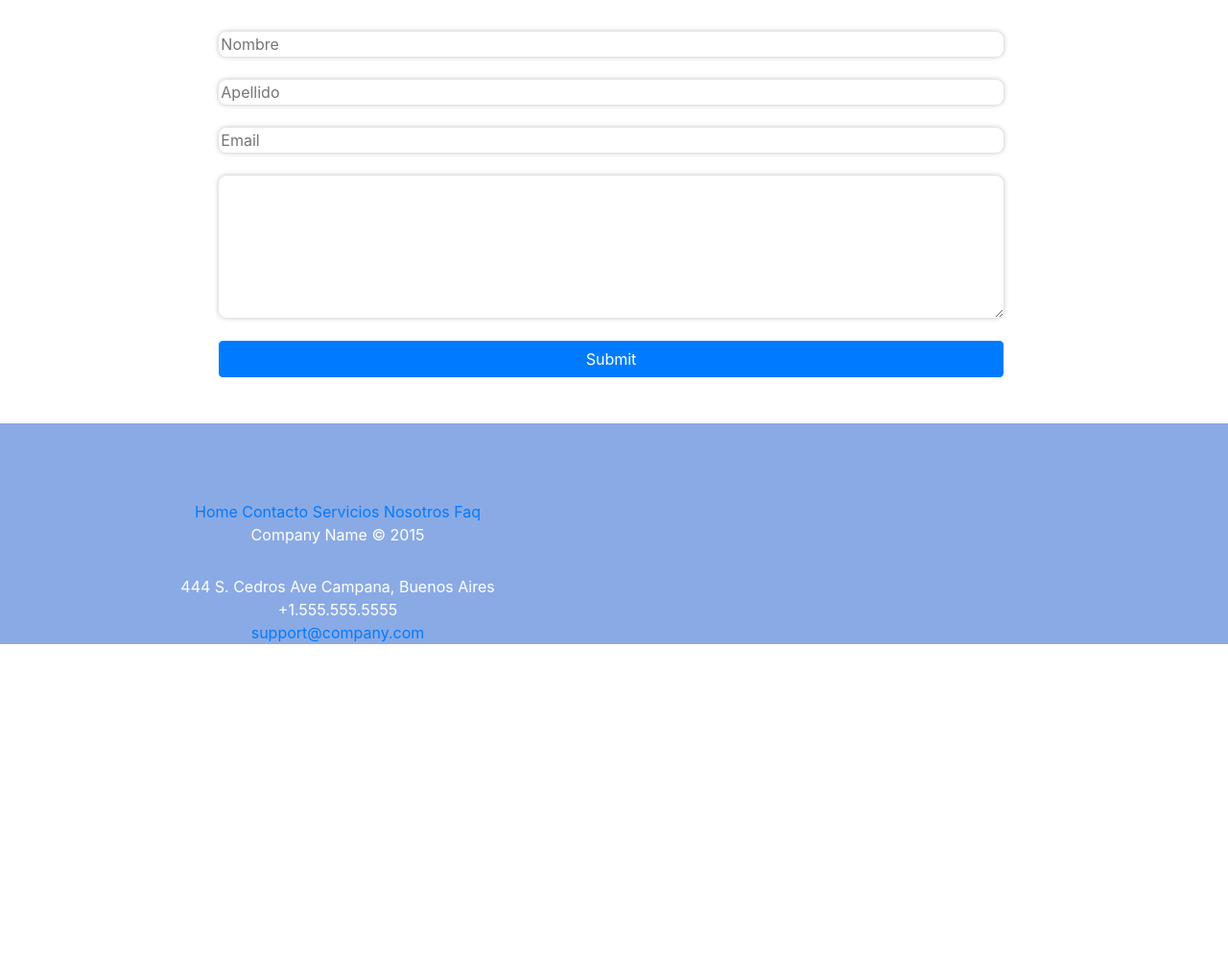
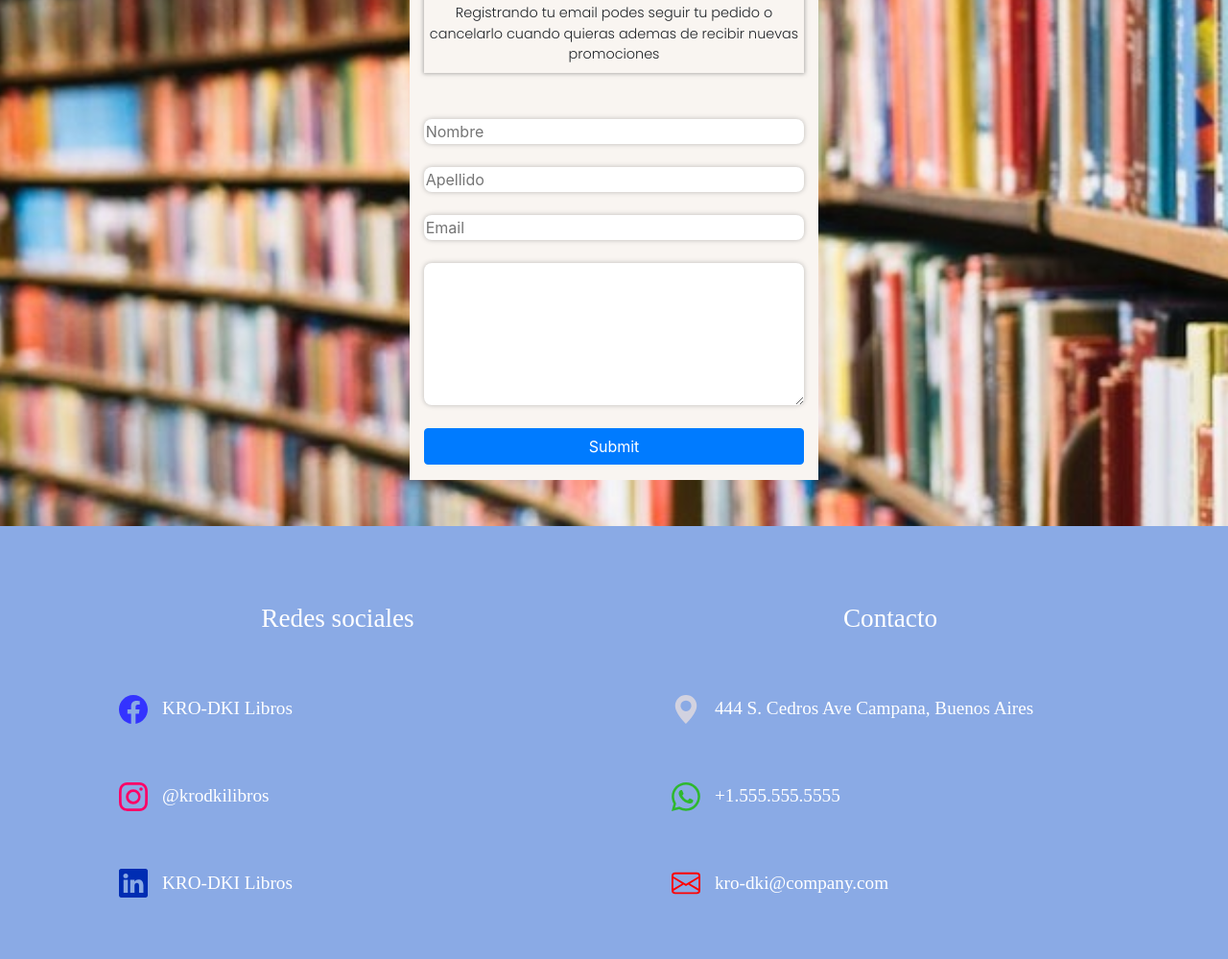
Before and after one commit to chino-hub/proyecto-final, a website: page pages/contacto.html in a window 1280 px wide. Shown: the part 178-1177 px from the top of the page at 96% size. Before the commit the page ends 849 px from the top, so only its background shows below. Drawn offline with nearby package versions, Linux system fonts and the light colour scheme; a web font is replaced by a local one.

Commit message:
estilos contacto

```diff
--- a/pages/contacto.html
+++ b/pages/contacto.html
@@ -7,37 +7,30 @@
     <meta name="viewport" content="width=device-width, initial-scale=1, shrink-to-fit=no">
     <meta name="description" content="novedades sobre libros y ofertas ">
     <meta name="keyword" content="contacto email libro novedad promocion ">
-
     <!-- Bootstrap CSS -->
     <link rel="stylesheet" href="https://cdn.jsdelivr.net/npm/bootstrap@4.6.0/dist/css/bootstrap.min.css" integrity="sha384-B0vP5xmATw1+K9KRQjQERJvTumQW0nPEzvF6L/Z6nronJ3oUOFUFpCjEUQouq2+l" crossorigin="anonymous">
-
     <!-- LINK CSS -->
-
     <link rel="stylesheet" href="../css/style.css">
-
     <title>KRO-DKI Contacto</title>
 </head>
 
 <body>
     <!-- NAVBAR -->
-    <div class="container-fluid ">
+    <div class="container-fluid">
         <div class="row">
             <div class="col-12 p-0">
                 <header id="header">
-                    <nav class="contenedor navBar d-flex flex-row-reverse justify-content-col-between flex-md-row justify-content-md-between ">
-                        <div class=" nav__logo m-md-0 ">
+                    <nav class="contenedor navBar d-flex flex-row-reverse justify-content-col-between flex-md-row justify-content-md-between">
+                        <div class=" nav__logo m-md-0">
                             <a class="text-decoration-none d-inline-block m-auto" href="../index.html">KRO-DKI <span>libros</span></a>
                         </div>
-
                         <ul class="menu d-flex flex-column flex-md-row active m-md-0 " id="menu">
                             <li class="menu__item pl-3 pr-4 m-md-auto">
                                 <a class="menu__link text-decoration-none" href="../index.html"><img class="d-inline-block d-md-none mr-3 " src="../assets/iconos/house.svg" alt="icono de casa">Home</a>
                             </li>
-
                             <li class="menu__item pl-3 pr-4 m-md-auto ">
                                 <a class="menu__link text-decoration-none" href="servicio.html"><img class="d-inline-block d-md-none mr-3 " src="../assets/iconos/book.svg" alt="icono de libro"> libros</a>
                             </li>
-
                             <li class="menu__item pl-3 pr-4 m-md-auto">
                                 <a class="menu__link text-decoration-none" href="contacto.html"><img class="d-inline-block d-md-none mr-3" src="../assets/iconos/person-lines-fill.svg" alt="icono para contacto">Contacto</a>
                             </li>
@@ -48,84 +41,76 @@
                                 <a class="menu__link text-decoration-none" href="preguntas.html"><img class="d-inline-block d-md-none mr-3 " src="../assets/iconos/envelope.svg" alt="icono para preguntas frecuentes"> FaQ</a>
                             </li>
                         </ul>
-
                         <div class="list ml-3">
-                            <img class="list__img " id="list" src="../assets/iconos/list.svg " alt=" ">
+                            <img class="list__img " id="list" src="../assets/iconos/list.svg" alt=" ">
                         </div>
                     </nav>
-
                 </header>
             </div>
         </div>
-
         <!-- FIN NAVBAR-->
-
         <div class="row">
-            <section id="formulario" class="col-12 mr-auto col-md-8 d-flex">
+            <section id="formulario" class="col-12  col-md-4 mt-5 pb-3 d-flex">
                 <div class="contendor text-center mt-4">
-
                     <div class="contenedor_info texto pt-2">
                         <h1 class="texto__h1 text-uppercase">Contacto</h1>
                         <p class="texto__p pb-2 ">Registrando tu email podes seguir tu pedido o cancelarlo cuando quieras ademas de recibir nuevas promociones </p>
                     </div>
-
-                    <div class="contenedor__form ">
+                    <div class="contenedor__form">
                         <form action="#" class=" form d-flex flex-column">
                             <input class="form__input  mb-4 mt-5" type="text" placeholder="Nombre">
                             <input class=" form__input  mb-4" type="text" placeholder="Apellido">
                             <input class=" form__input  mb-4" type="email" placeholder="Email">
                             <textarea class="form__input" name="area" id="area" cols="30" rows="6"></textarea>
                             <input class="btn btn-primary mt-4" type="submit">
-
                         </form>
                     </div>
                 </div>
             </section>
         </div>
-
-
-        <div class="row mt-5 ">
-            <div class="col-12 p-0 bg ">
-                <footer id="footer-main" class="contenedor">
-
-                    <div class="footer-left">
-
-
-                        <p class="footer-links bg-color">
-                            <a href="../index.html" class="link-1">Home</a>
-
-                            <a href="contacto.html">Contacto</a>
-
-                            <a href="servicio.html">Servicios</a>
-
-                            <a href="nosotros.html">Nosotros</a>
-
-                            <a href="preguntas.html">Faq</a>
-
-                        </p>
-
-                        <p class="footer-company-name">Company Name © 2015</p>
+        <!-- INCIO FOOTER -->
+        <div class="row mt-5">
+            <div class="col-12 p-0 bg">
+                <footer id="footer-main" class="contenedor d-flex justify-content-around">
+                    <div>
+                        <h4>Redes sociales</h4>
+                        <div class="footerContenidoSeccion mt-5 mb-5">
+                            <div class="redSocial">
+                                <a target="blank_" href="https://www.facebook.com/carolina.dekimpe.72"><img class="iconoRedSocial" src="../assets/iconos/fb-icono.svg" alt="icono facebook" /></a>
+                                <p class="d-none d-sm-block">KRO-DKI Libros</p>
+                            </div>
+                            <div class="redSocial">
+                                <img class="iconoRedSocial" src="../assets/iconos/ig-icono.svg" alt="icono instagram" />
+                                <p class="d-none d-sm-block">@krodkilibros</p>
+                            </div>
+                            <div class="redSocial">
+                                <img class="iconoRedSocial" src="../assets/iconos/linkedin-icono.svg" alt="icono linkedin" />
+                                <p class="d-none d-sm-block">KRO-DKI Libros</p>
+                            </div>
+                        </div>
                     </div>
-
-                    <div class="footer-center">
-
-                        <div>
-                            <p><span>444 S. Cedros Ave</span> Campana, Buenos Aires</p>
+                    <div>
+                        <h4>Contacto</h4>
+                        <div class="footerContenidoSeccion mt-5 mb-5">
+                            <div class="redSocial">
+                                <img class="iconoRedSocial" src="../assets/iconos/ubicacion-icono.svg" alt="" />
+                                <p class="d-none d-sm-block">444 S. Cedros Ave Campana, Buenos Aires</p>
+                            </div>
+                            <div class="redSocial">
+                                <img class="iconoRedSocial" src="../assets/iconos/whatsapp-icono.svg" alt="" />
+                                <p class="d-none d-sm-block">+1.555.555.5555</p>
+                            </div>
+                            <div class="redSocial">
+                                <img class="iconoRedSocial" src="../assets/iconos/mail-icono.svg" alt="" />
+                                <p class="d-none d-sm-block"><a href="mailto:kro-dki@company.com">kro-dki@company.com</a></p>
+                            </div>
                         </div>
-
-                        <div>
-                            <p>+1.555.555.5555</p>
-                        </div>
-
-                        <div>
-                            <p><a href="mailto:kro-dki@company.com">support@company.com</a></p>
-                        </div>
-
                     </div>
-
+                    <div class="creditos">
+                        <p> Powered By: Gonzalo Bartolini</p>
+                    </div>
+                </footer>
             </div>
-
-            </footer>
         </div>
     </div>
     </div>
--- a/scss/_contacto.scss
+++ b/scss/_contacto.scss
@@ -8,11 +8,15 @@ body {
     margin: 0;
     padding: 0;
     background-color: #f9f5f1;
+    background-image: url("../assets/imagenes/fondo-libreria.jpeg");
+    background-position: center;
+    background-size: cover;
 }
 
 // estilos formulario
 #formulario {
     margin: auto;
+    background-color: rgba(249, 245, 241, 1);
 }
 
 .navBar {
@@ -37,3 +41,10 @@ body {
     border-style: none;
     box-shadow: 0px 0px 4px 1px rgba(102, 102, 102, 0.3);
 }
+
+@media only screen and (min-width:968px) {
+    #formulario {
+        margin: auto;
+        background-color: rgba(249, 245, 241, 1);
+    }
+}
```
Also changed, not shown: css/style.css.
